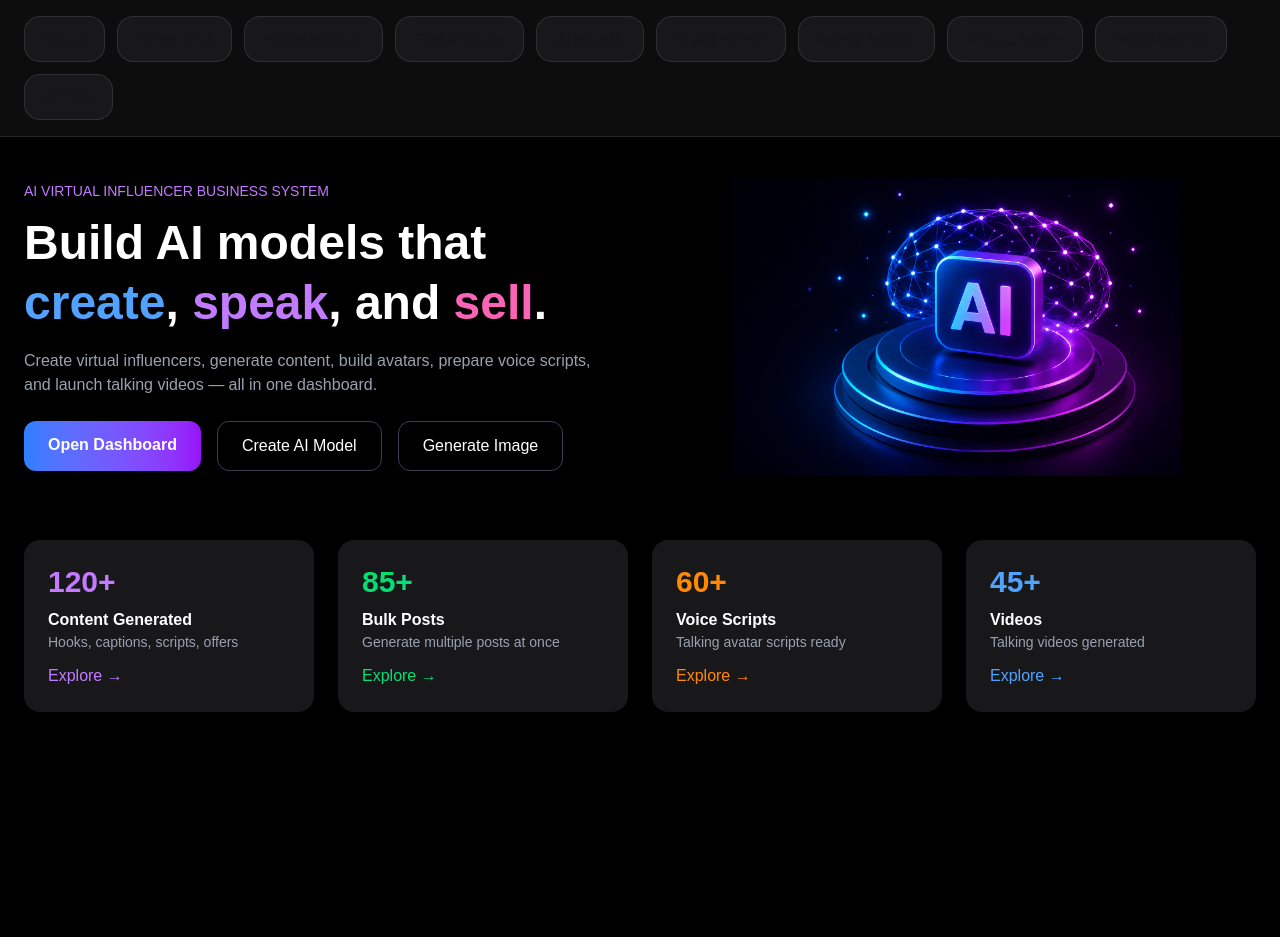
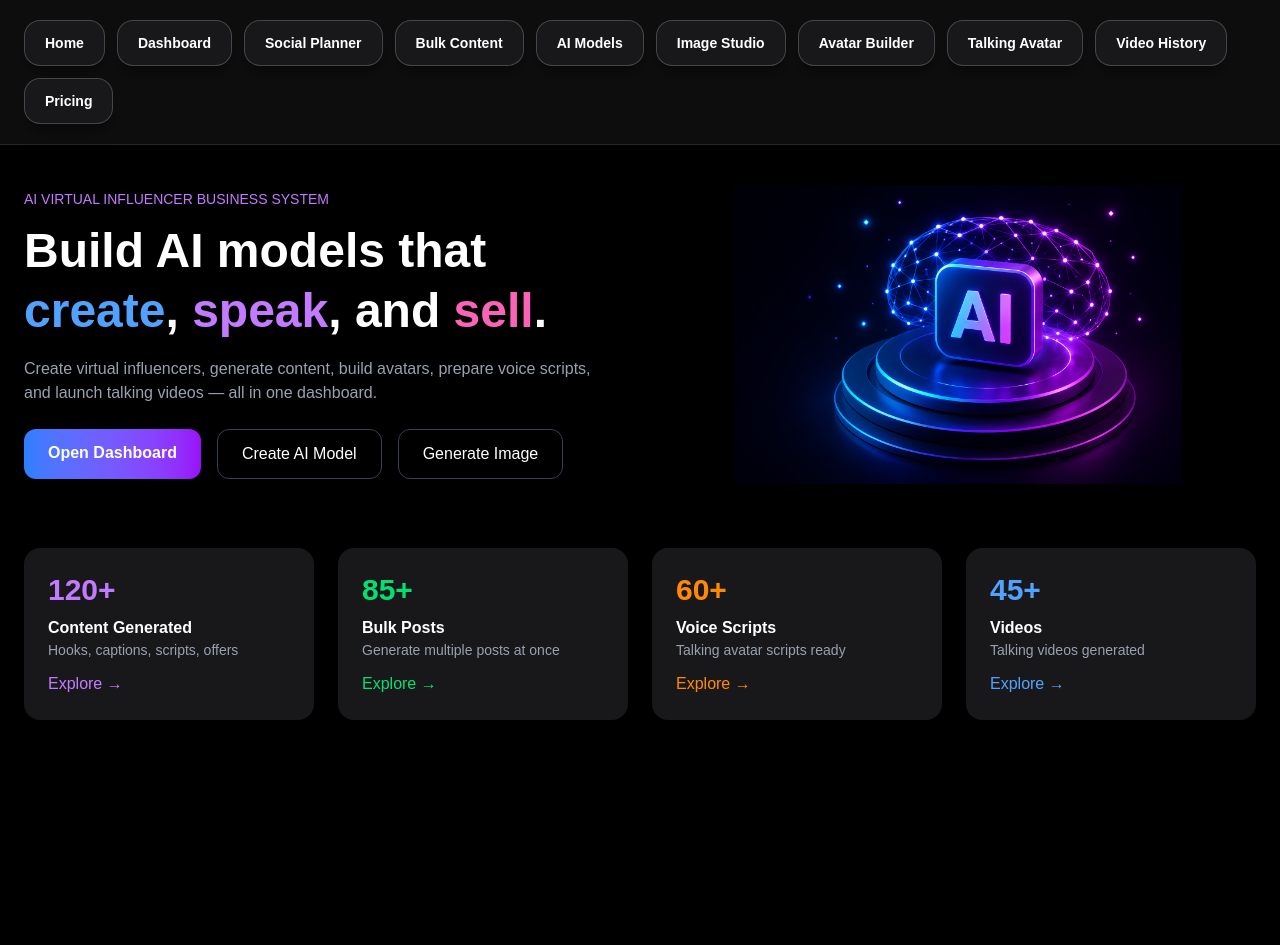
Before and after one commit to lou-delgado34/ai-cash-creator-studio, a Next.js app: page / in a window 1280 px wide. Built offline with nearby package versions, Linux system fonts and the light colour scheme.

Commit message:
fix nav text visibility

```diff
--- a/app/layout.tsx
+++ b/app/layout.tsx
@@ -26,12 +26,12 @@ export default function RootLayout({
     <html lang="en">
       <body className="min-h-screen bg-black text-white">
         <header className="sticky top-0 z-50 border-b border-white/10 bg-black/95">
-          <nav className="mx-auto flex max-w-7xl flex-wrap gap-3 px-6 py-4">
+          <nav className="mx-auto flex max-w-7xl flex-wrap items-center gap-3 px-6 py-5">
             {links.map(([label, href]) => (
               <a
                 key={href}
                 href={href}
-                className="rounded-2xl border border-white/10 bg-zinc-900 px-5 py-3 text-sm font-bold hover:bg-blue-600"
+                className="rounded-2xl border border-white/20 bg-zinc-900 px-5 py-3 text-sm font-bold text-white shadow-lg shadow-black/40 hover:bg-blue-600 hover:text-white"
               >
                 {label}
               </a>
```
